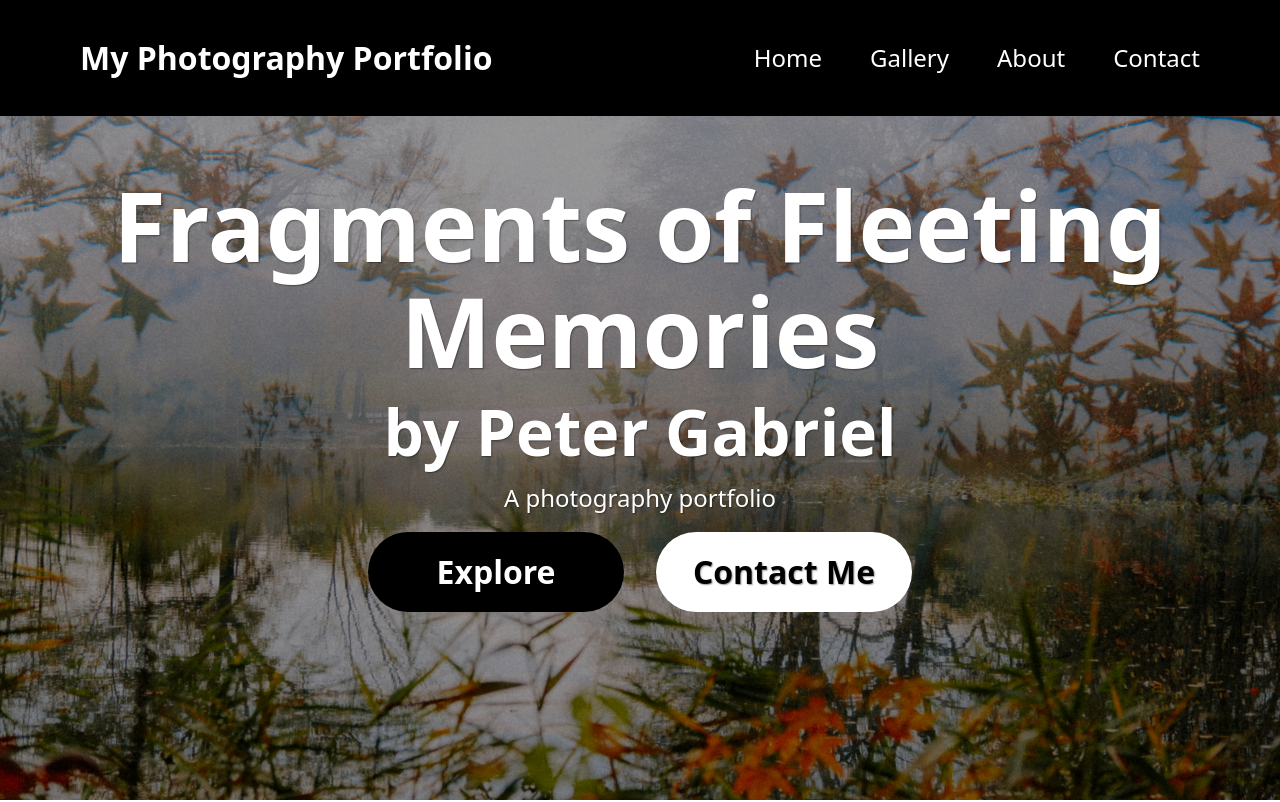
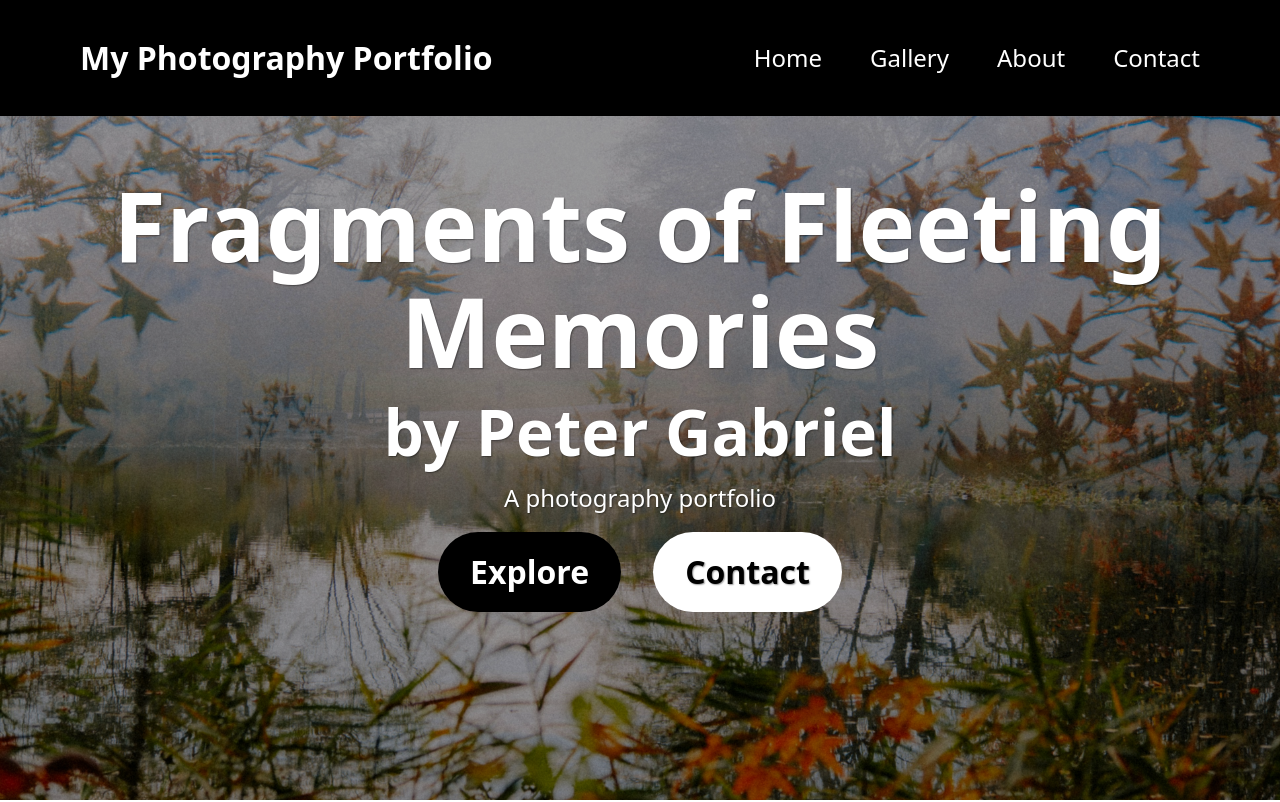
Before and after one commit to petergabriel-dev/photography-portfolio, a React (Vite) app: page / in a window 1280 px wide. Shown: the top 802 px of the page. Built offline with nearby package versions, Linux system fonts and the light colour scheme.

Commit message:
New commit
Reactified my components. Slowly learning. I feel the impostor syndrome but I'm working on overcoming it.

```diff
--- /dev/null
+++ b/src/components/buttons/Button.css
@@ -0,0 +1,39 @@
+.btn {
+  padding: 1rem 2rem;
+  text-decoration: none;
+  display: inline-block;
+  border-radius: 4rem;
+  margin: 1rem;
+  transition: transform 0.2s ease;
+  -webkit-tap-highlight-color: transparent;
+}
+
+.btn:hover, .btn:focus, .btn:active {
+  transform: scale(1.05);
+  text-decoration: none;
+  outline: none;
+}
+
+.btn h3 {
+  margin: 0;
+  font-size: 2rem;
+  font-weight: bold;
+}
+
+.btn-dark {
+  background-color: black;
+  color: white;
+}
+
+.btn-dark:hover {
+  color: rgb(198, 198, 198);
+}
+
+.btn-light {
+  background-color: white;
+  color: black;
+}
+
+.btn-light:hover {
+  color: rgb(55, 55, 55);
+}
--- /dev/null
+++ b/src/components/buttons/Button.jsx
@@ -0,0 +1,15 @@
+import './Button.css'
+import React from 'react'
+import { Link } from 'react-router-dom'
+
+function Button({ children, theme, to }) {
+    const buttonClass = `btn ${theme === 'dark' ? 'btn-dark' : 'btn-light'}`
+
+    return(
+            <Link to={to} className={buttonClass}>
+                <h3>{children}</h3>
+            </Link>
+    )
+}
+
+export default Button
--- a/src/components/sections/Footer.jsx
+++ b/src/components/sections/Footer.jsx
@@ -6,10 +6,9 @@ function Footer(){
             <div>
                 <h3>Socials</h3>
                 <ul>
-                    <li>Facebook</li>
-                    <li>Instagram</li>
-                    <li>Threads</li>
-                    <li>LinkedIn</li>
+                    <a href="https://www.facebook.com/plolm8"><li>Facebook</li></a>
+                    <a href="https://www.instagram.com/poter.gab/"><li>Instagram</li></a>
+                    <a href="https://www.threads.com/@poter.gab"><li>Threads</li></a>
                 </ul>
             </div>
         </footer>
--- a/src/components/sections/Hero.jsx
+++ b/src/components/sections/Hero.jsx
@@ -1,6 +1,5 @@
 import '../styles/Hero.css'
-import ContactMeWhitebutton from '../buttons/button-contactme-white'
-import ExploreBlackbutton from '../buttons/button-explore-black'
+import Button from '../buttons/Button.jsx'
 
 function Hero(){
     return(
@@ -10,8 +9,8 @@ function Hero(){
                 <h2>by Peter Gabriel</h2>
                 <p>A photography portfolio</p>
                 <div className='hero-cta-buttons'>
-                    <ExploreBlackbutton/>
-                    <ContactMeWhitebutton/>
+                    <Button theme='dark' to='/'>Explore</Button>
+                    <Button theme='light' to='/contact'>Contact</Button>
                 </div>
             </div>
         </div>
--- a/src/components/styles/Footer.css
+++ b/src/components/styles/Footer.css
@@ -10,11 +10,14 @@ footer {
 }
 
 footer ul{
-    margin: 0;
-    padding: 0;
+    margin: 0 2rem;
+    padding: 1rem 0;
     list-style: none;
+    display: flex;
+    gap: 2rem;
 }
 
 footer li{
     cursor: pointer;
+    color: white;
 }
```
Also changed, not shown: 1 other file (tests, documents, lock files or other folders).
